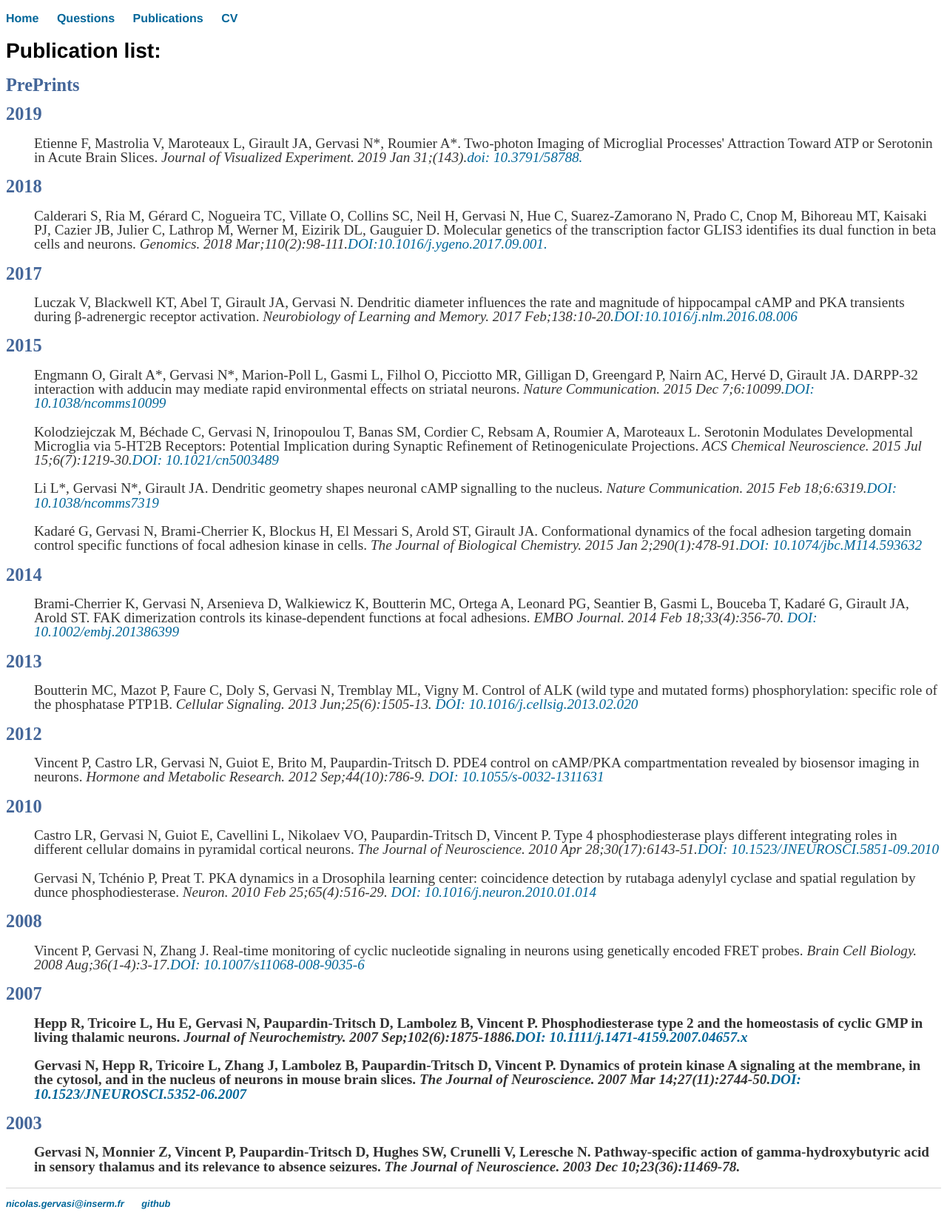
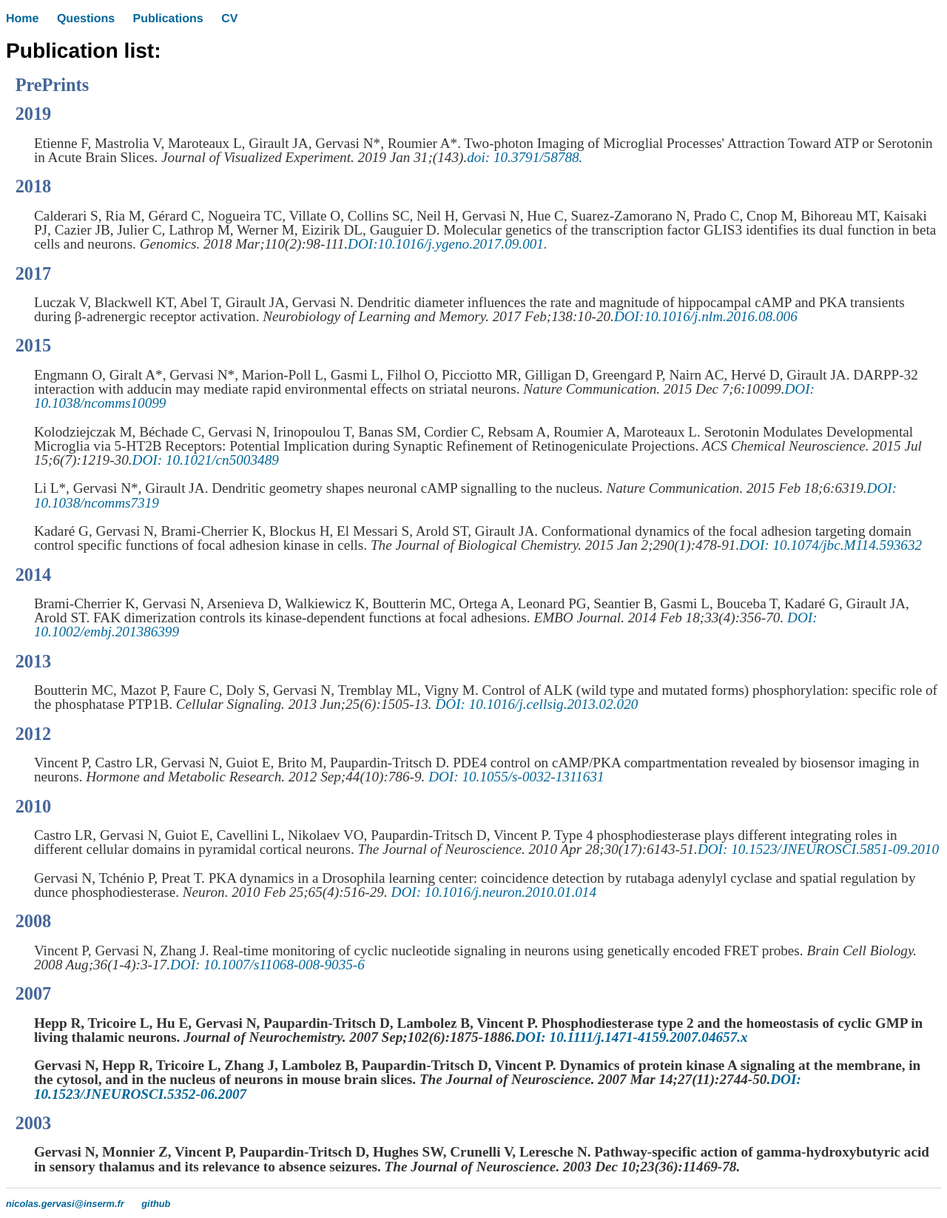
Before and after one commit to nicolasgervasi/nicolasgervasi.github.io, a Jekyll site: the page built from Publications/index.html, in a window 1280 px wide. Shown: the whole page at 74% size. Built offline with Jekyll 4.4.1, drawn with Linux system fonts in a browser that asks for light colours.

Commit message:
Update main.css

```diff
--- a/css/main.css
+++ b/css/main.css
@@ -30,6 +30,7 @@ h2 {
     font-size: 1.9vw;
     line-height: 1.5vw;
     color: #469;
+    margin-left:1%;
 }
 p {
     font-size: 1.5vw;
```
